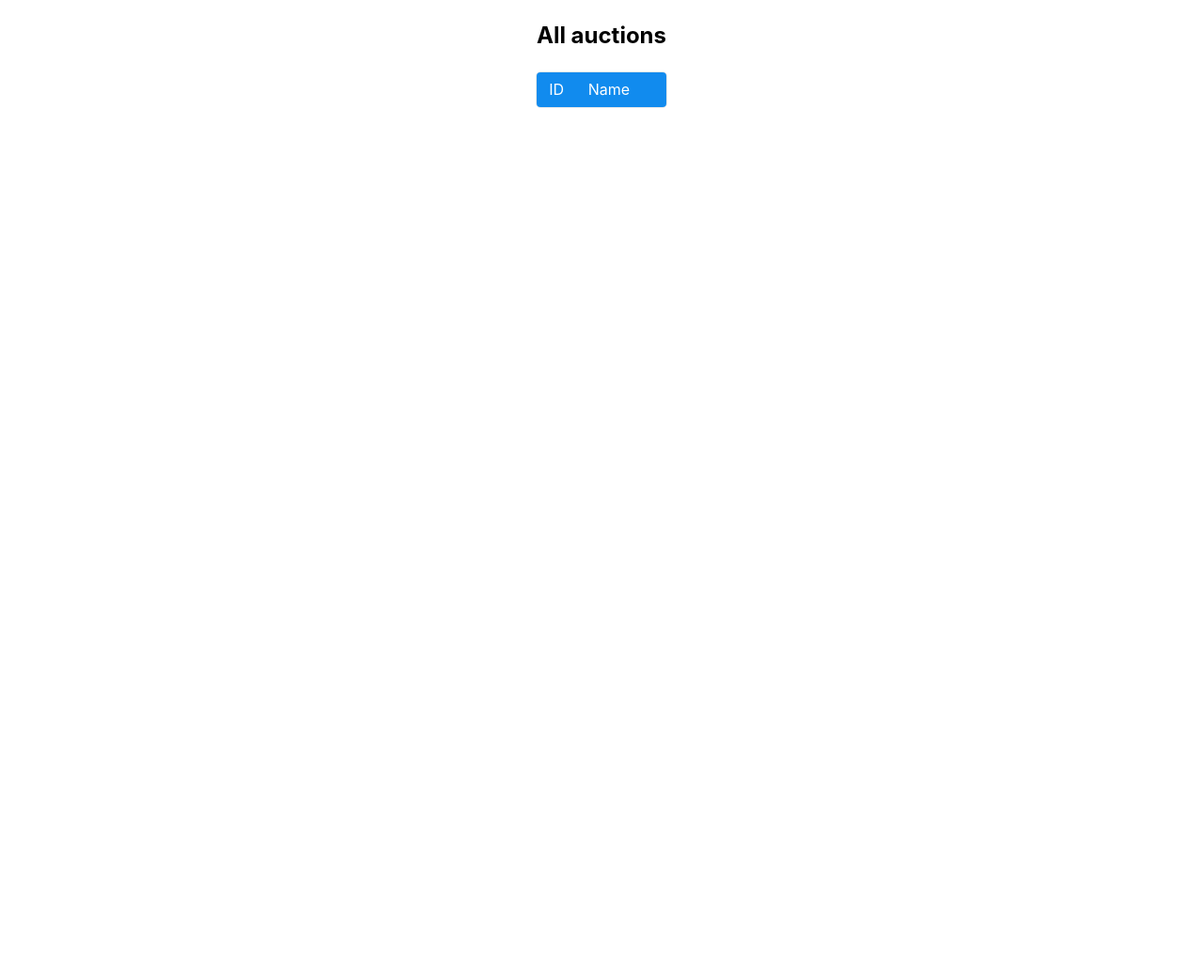
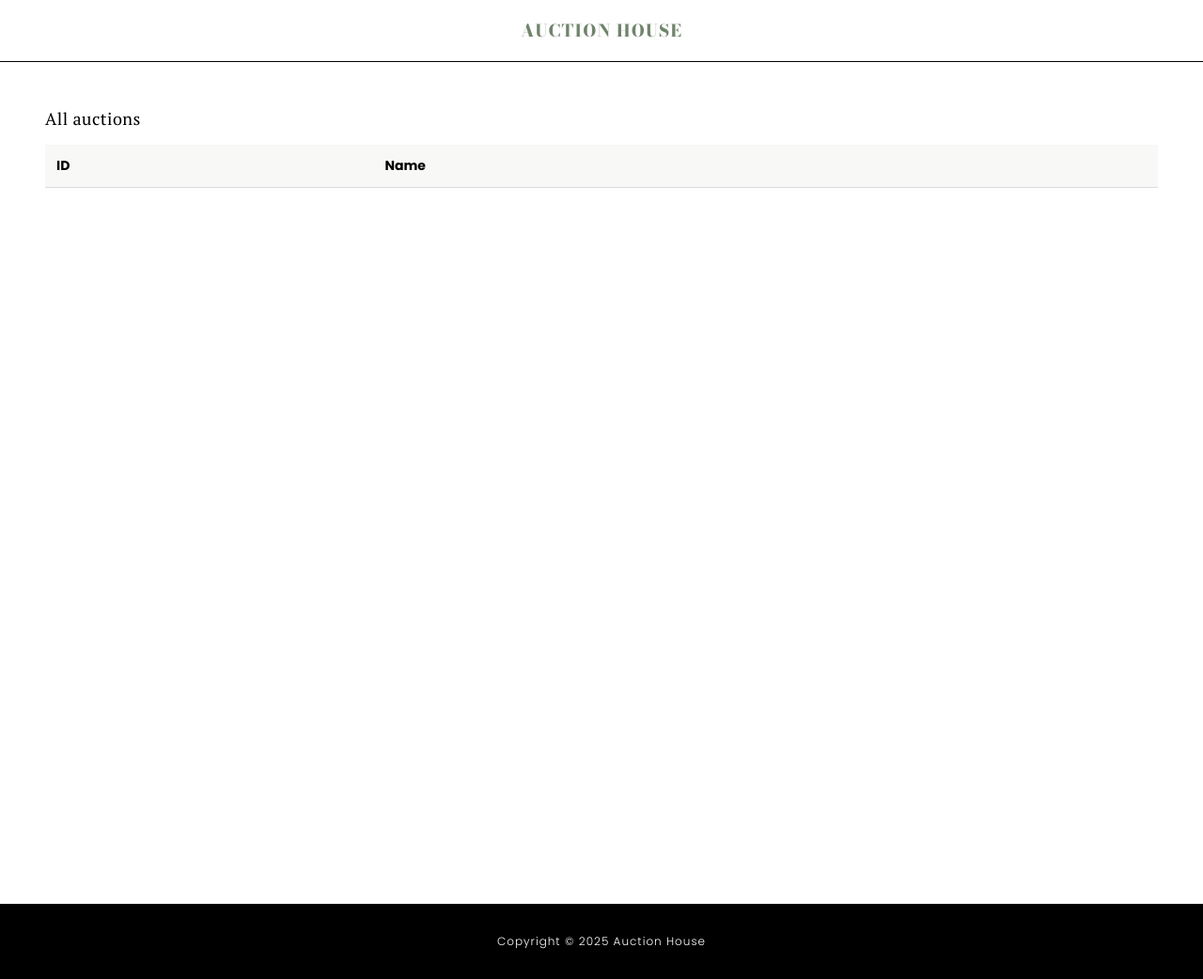
Before and after one commit to malinjansson/Auctionhouse, a website built with Vite: page frontend/index.html in a window 1280 px wide. Shown: the whole page at 94% size. Before the commit the page ends 800 px from the top, so only its background shows below. Built offline with nearby package versions, Linux system fonts and the light colour scheme; files whose address does not match are found by name.

Commit message:
added some styling and updated html structure

```diff
--- a/frontend/index.html
+++ b/frontend/index.html
@@ -3,14 +3,20 @@
   <head>
     <meta charset="UTF-8">
     <meta name="viewport" content="width=device-width, initial-scale=1.0">
-    <title>Auction Site</title>
-    <link rel="stylesheet" href="/style.css">
+    <title>Auction House</title>
+    <link rel="stylesheet" href="./src/styles/layout.scss">
+    <link rel="stylesheet" href="./src/styles/home.scss">
     </head>
   <body>
-    <section>
-      <h1>All auctions</h1>
-    </section>
-    <section>
+    <header>
+      <a href="index.html">Auction House</a>
+    </header>
+
+    <main class="auction-container">
+      <div class="heading">
+        <h2>All auctions</h2>
+      </div>
+      <div class="auction-table-container">
         <table >
         <thead>
           <tr>
@@ -21,8 +27,12 @@
         </thead>
         <tbody id="auctionRows"></tbody>
         </table>
-  </section>
+      </div>
+    </main>
 
+    <footer>
+      <span>Copyright &copy; 2025 Auction House</span>
+    </footer>
 
     <script type="module" src="/src/main.ts"></script>
   </body>
--- /dev/null
+++ b/frontend/src/styles/_mixins.scss
@@ -0,0 +1,9 @@
+@use "variables" as v;
+
+@mixin forDesktop($style) {
+    @if $style == desktop {
+      @media screen and (min-width: v.$desktop) {
+        @content;
+      }
+    }
+  }
--- /dev/null
+++ b/frontend/src/styles/_variables.scss
@@ -0,0 +1,10 @@
+@import url('https://fonts.googleapis.com/css2?family=Bodoni+Moda:ital,opsz,wght@0,6..96,400..900;1,6..96,400..900&family=PT+Serif:ital,wght@0,400;0,700;1,400;1,700&family=Poppins:ital,wght@0,100;0,200;0,300;0,400;0,500;0,600;0,700;0,800;0,900;1,100;1,200;1,300;1,400;1,500;1,600;1,700;1,800;1,900&display=swap');
+
+$primary-font-family: "Poppins", serif;
+$heading-font-family: "PT Serif", serif;
+$label-font-family: "Bodoni Moda", serif;
+
+$primary-color: #000000;
+$secondary-color: #ffffff;
+
+$desktop: 768px;
--- /dev/null
+++ b/frontend/src/styles/home.scss
@@ -0,0 +1,51 @@
+@use "./variables" as v;
+@use "./mixins" as m;
+
+
+.auction-container {
+    display: flex;
+    flex-direction: column;
+    padding: 3em;
+}
+
+
+.heading {
+        padding-bottom: 1em;
+
+    h2 {
+        font-family: v.$heading-font-family;
+        font-weight: 400;
+        font-size: 18px;
+        letter-spacing: 0.5px;
+        color: v.$primary-color;
+    }
+  }
+
+  table {
+        width: 100%;
+        border-collapse: collapse;
+
+        font-family: v.$primary-font-family;
+        font-size: 14px;
+
+    th, td {
+        padding: 12px;
+        text-align: left;
+        border-bottom: 0.5px solid #ddd;
+    }
+
+    td {
+        a {
+            background-color: #90a18c;
+            color: v.$secondary-color;
+            border-radius: 3px;
+            padding: 5px 20px;
+            text-decoration: none;
+        }
+    }
+
+    thead {
+        background-color: #f8f8f6;
+        font-weight: bold;
+    }
+  }
--- /dev/null
+++ b/frontend/src/styles/layout.scss
@@ -0,0 +1,48 @@
+@use "./variables" as v;
+@use "./mixins" as m;
+
+* {
+    padding: 0;
+    margin: 0;
+}
+
+main {
+    min-height: 100vh;
+}
+
+header {
+    width: 100%;
+    height: 65px;
+
+    display: flex;
+    justify-content: center;
+    align-items: center;
+    border-bottom: 0.5px solid black;
+
+    a {
+        font-family: v.$label-font-family;
+        font-size: 18px;
+        font-weight: 800;
+        text-decoration: none;
+        text-transform: uppercase;
+        color: #70846c;
+        letter-spacing: 1px;
+    }
+}
+
+footer {
+    height: 10vh;
+    background-color: v.$primary-color;
+    color: v.$secondary-color;
+
+    display: flex;
+    justify-content: center;
+    align-items: center;
+
+    span {
+        font-family: v.$primary-font-family;
+        font-weight: 300;
+        font-size: 12px;
+        letter-spacing: 1px;
+    }
+  }
```
Also changed, not shown: frontend/oneauction.html (+11 -0 lines). Lines whose indentation alone changed are shown as unchanged.
